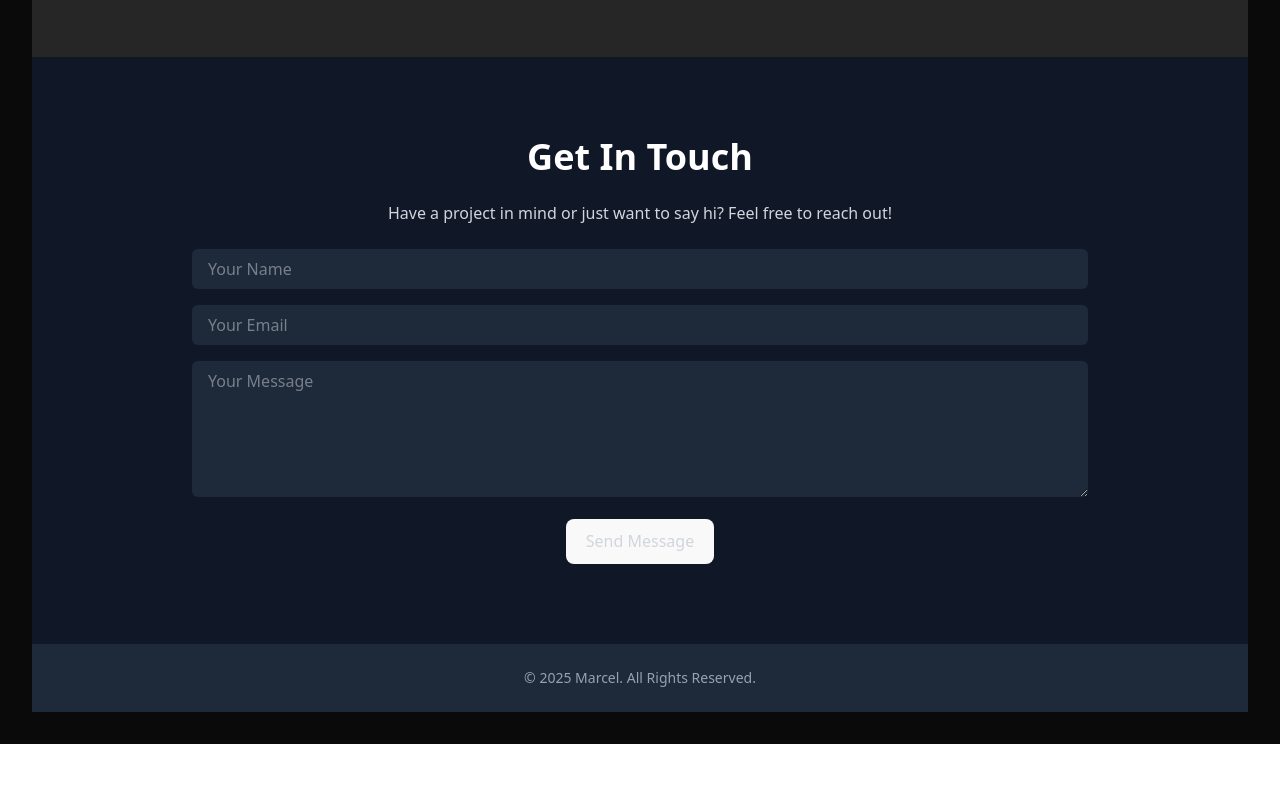
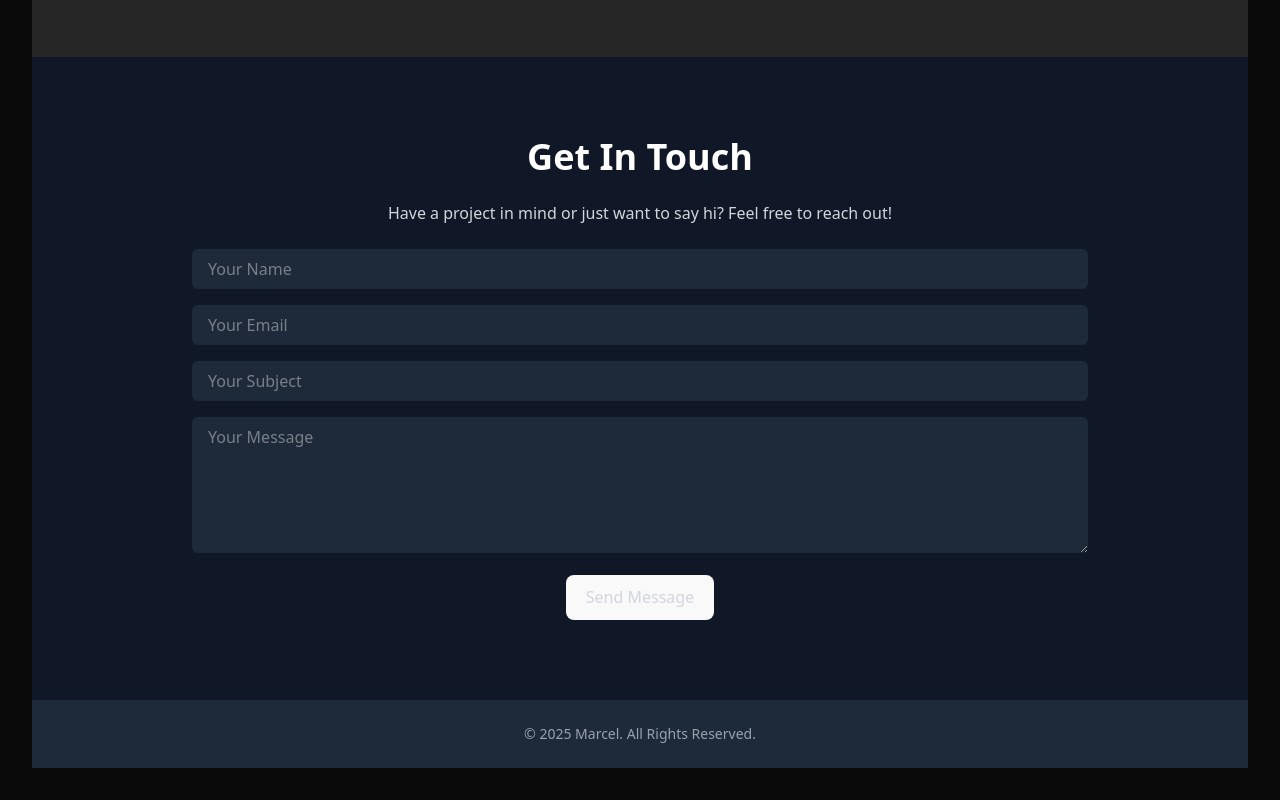
Before and after one commit to MarcelArt/portfolio-marcel, a React (Vite) app: page / in a window 1280 px wide. Shown: the part 2339-3139 px from the top of the page. Before the commit the page ends 3083 px from the top, so only its background shows below. Built offline with nearby package versions, Linux system fonts and the light colour scheme.

Commit message:
Send email by calling api

```diff
--- a/package.json
+++ b/package.json
@@ -11,6 +11,8 @@
   },
   "dependencies": {
     "@tailwindcss/vite": "^4.0.0",
+    "@tanstack/react-query": "^5.64.2",
+    "axios": "^1.7.9",
     "react": "^18.3.1",
     "react-dom": "^18.3.1",
     "react-icons": "^5.4.0",
--- a/src/App.tsx
+++ b/src/App.tsx
@@ -1,16 +1,19 @@
+import { QueryClient, QueryClientProvider } from '@tanstack/react-query';
+import './App.css';
+import About from './components/about';
+import Contact from './components/contact';
+import Footer from './components/footer';
+import Hero from './components/hero';
+import Navbar from './components/navbar';
+import Projects from './components/projects';
+import Skills from './components/skills';
 
-import './App.css'
-import About from './components/about'
-import Contact from './components/contact'
-import Footer from './components/footer'
-import Hero from './components/hero'
-import Navbar from './components/navbar'
-import Projects from './components/projects'
-import Skills from './components/skills'
+const queryClient = new QueryClient();
 
 function App() {
   return (
-    <div className="bg-gray-900 text-white font-sans">
+    <QueryClientProvider client={queryClient}>
+      <div className='bg-gray-900 text-white font-sans'>
         <Navbar />
         <Hero />
         <About />
@@ -19,7 +22,8 @@ function App() {
         <Contact />
         <Footer />
       </div>
-  )
+    </QueryClientProvider>
+  );
 }
 
-export default App
+export default App;
--- a/src/components/contact.tsx
+++ b/src/components/contact.tsx
@@ -1,30 +1,56 @@
+import { useMutation } from '@tanstack/react-query';
+import axios from 'axios';
+import { useState } from 'react';
+import PortfolioMessage from '../models/portfolio-message';
+
 function Contact() {
+  const [name, setName] = useState('');
+  const [email, setEmail] = useState('');
+  const [subject, setSubject] = useState('');
+  const [message, setMessage] = useState('');
+
+  const mutation = useMutation({
+    mutationFn: (message: PortfolioMessage) => axios.post('http://localhost:8080/api/portfolio/email', message),
+  })
+
   return (
-      <section id="contact" className="py-20">
-        <div className="max-w-4xl mx-auto text-center">
-          <h2 className="text-4xl font-bold mb-6">Get In Touch</h2>
-          <p className="text-gray-300 mb-6">
-            Have a project in mind or just want to say hi? Feel free to reach out!
-          </p>
-          <div className="space-y-4">
+    <section id='contact' className='py-20'>
+      <div className='max-w-4xl mx-auto text-center'>
+        <h2 className='text-4xl font-bold mb-6'>Get In Touch</h2>
+        <p className='text-gray-300 mb-6'>Have a project in mind or just want to say hi? Feel free to reach out!</p>
+        <div className='space-y-4'>
           <input
-              type="text"
-              placeholder="Your Name"
-              className="w-full px-4 py-2 bg-gray-800 text-gray-300 rounded-md"
+            type='text'
+            placeholder='Your Name'
+            className='w-full px-4 py-2 bg-gray-800 text-gray-300 rounded-md'
+            value={name}
+            onChange={(e) => setName(e.target.value)}
           />
           <input
-              type="email"
-              placeholder="Your Email"
-              className="w-full px-4 py-2 bg-gray-800 text-gray-300 rounded-md"
+            type='email'
+            placeholder='Your Email'
+            className='w-full px-4 py-2 bg-gray-800 text-gray-300 rounded-md'
+            value={email}
+            onChange={(e) => setEmail(e.target.value)}
+          />
+          <input
+            type='text'
+            placeholder='Your Subject'
+            className='w-full px-4 py-2 bg-gray-800 text-gray-300 rounded-md'
+            value={subject}
+            onChange={(e) => setSubject(e.target.value)}
           />
           <textarea
-              placeholder="Your Message"
-              className="w-full px-4 py-2 bg-gray-800 text-gray-300 rounded-md"
+            placeholder='Your Message'
+            className='w-full px-4 py-2 bg-gray-800 text-gray-300 rounded-md'
             rows={5}
+            value={message}
+            onChange={(e) => setMessage(e.target.value)}
           />
           <button
-              type="submit"
-              className="px-6 py-2 bg-cyan-400 text-gray-300 font-bold rounded-md hover:bg-cyan-300"
+            type='submit'
+            className='px-6 py-2 bg-cyan-400 text-gray-300 font-bold rounded-md hover:bg-cyan-300'
+            onClick={() => mutation.mutate({ name, email, subject, message })}
           >
             Send Message
           </button>
--- /dev/null
+++ b/src/models/portfolio-message.ts
@@ -0,0 +1,8 @@
+interface PortfolioMessage {
+    name: string;
+    email: string;
+    subject: string;
+    message: string;
+}
+
+export default PortfolioMessage;
```
Also changed, not shown: 1 other file (tests, documents, lock files or other folders). Lines whose indentation alone changed are shown as unchanged.
